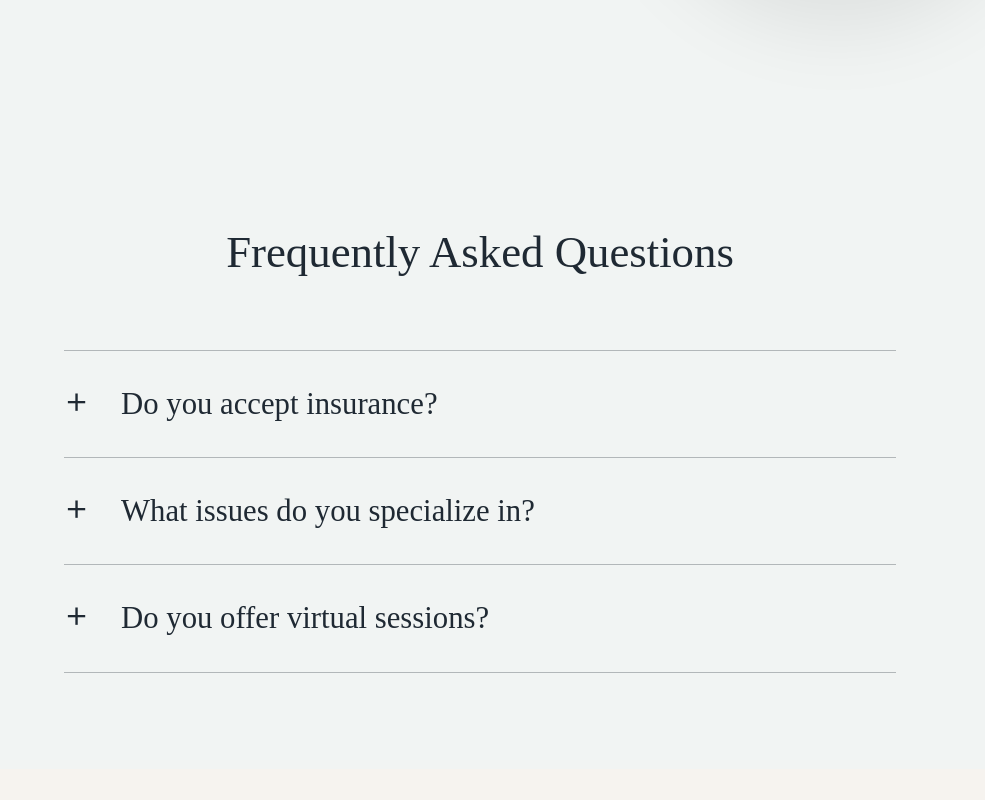
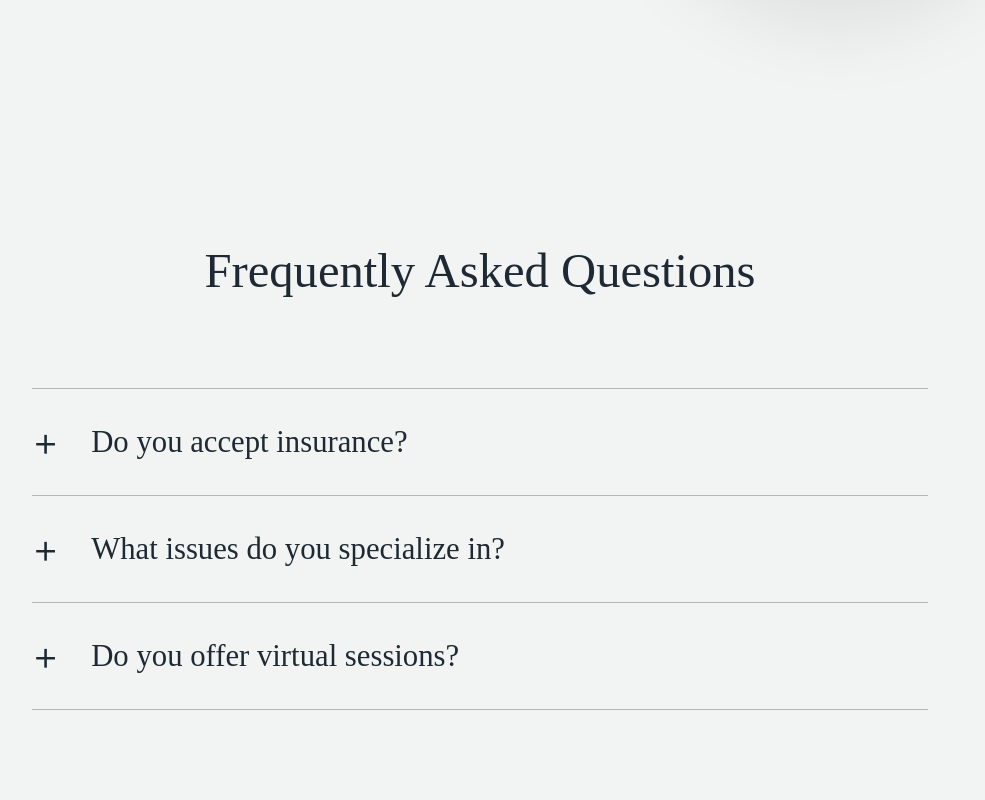
Before and after one commit to jacksyswain/maya-reynolds-therapy, a Next.js app: page / in a window 1280 px wide. Shown: the part 3120-3920 px from the top of the page, without its empty margins (160-1145 px from the left). Built offline with nearby package versions, Linux system fonts and the light colour scheme.

Commit message:
new update

```diff
--- a/components/FAQ.jsx
+++ b/components/FAQ.jsx
@@ -26,7 +26,7 @@ export default function FAQ() {
         className="
           max-w-screen-2xl mx-auto
           px-[6vw]
-          py-[12vh]
+          py-[14vh]
         "
       >
         {/* HEADING */}
@@ -34,24 +34,48 @@ export default function FAQ() {
           className="
             font-serif
             text-textDark
-            text-[clamp(2.2rem,3.5vw,3rem)]
-            mb-[8vh]
             text-center
+            text-[clamp(2.3rem,3.8vw,3.2rem)]
+            mb-[10vh]
           "
         >
           Frequently Asked Questions
         </h2>
 
         {/* FAQ LIST */}
-        <div className="max-w-[52rem] mx-auto border-t border-textDark/30">
-          {faqs.map((item, i) => (
+        <div className="max-w-[56rem] mx-auto border-t border-textDark/30">
+          {faqs.map((item, i) => {
+            const isOpen = open === i;
+
+            return (
               <div
                 key={i}
-              className="border-b border-textDark/30"
+                className="
+                  relative
+                  overflow-hidden
+                  border-b border-textDark/30
+                "
               >
+                {/* LEFT → RIGHT FILL */}
+                <div
+                  className={`
+                    absolute inset-0
+                    bg-olive
+                    origin-left
+                    scale-x-0
+                    transition-transform
+                    duration-[1000ms]
+                    ease-out
+                    z-0
+                    ${isOpen ? "scale-x-100" : ""}
+                  `}
+                />
+
+                {/* CONTENT */}
+                <div className="relative z-10">
                   {/* QUESTION */}
                   <button
-                onClick={() => setOpen(open === i ? null : i)}
+                    onClick={() => setOpen(isOpen ? null : i)}
                     className="
                       w-full
                       py-[4vh]
@@ -60,38 +84,41 @@ export default function FAQ() {
                       text-left
                     "
                   >
-                {/* PLUS / MINUS ICON */}
+                    {/* ICON */}
                     <span
-                  className="
-                    text-[2.4rem]
+                      className={`
+                        text-[2.6rem]
                         leading-none
-                    text-textDark
                         font-light
-                    mt-[-0.2rem]
-                  "
+                        transition-colors
+                        duration-300
+                        ${isOpen ? "text-cream" : "text-textDark"}
+                      `}
                     >
-                  {open === i ? "−" : "+"}
+                      {isOpen ? "−" : "+"}
                     </span>
 
                     {/* QUESTION TEXT */}
                     <span
-                  className="
+                      className={`
                         font-serif
-                    text-textDark
                         text-[clamp(1.6rem,2.4vw,2rem)]
                         leading-snug
-                  "
+                        transition-colors
+                        duration-300
+                        ${isOpen ? "text-cream" : "text-textDark"}
+                      `}
                     >
                       {item.q}
                     </span>
                   </button>
 
                   {/* ANSWER */}
-              {open === i && (
-                <div className="pl-[4.4rem] pb-[4vh]">
+                  {isOpen && (
+                    <div className="pl-[4.6rem] pb-[4vh]">
                       <p
                         className="
-                      text-textDark/80
+                          text-cream/90
                           text-[clamp(1.05rem,1.3vw,1.2rem)]
                           leading-relaxed
                         "
@@ -101,7 +128,9 @@ export default function FAQ() {
                     </div>
                   )}
                 </div>
-          ))}
+              </div>
+            );
+          })}
         </div>
       </div>
     </section>
```
Lines whose indentation alone changed are shown as unchanged.
